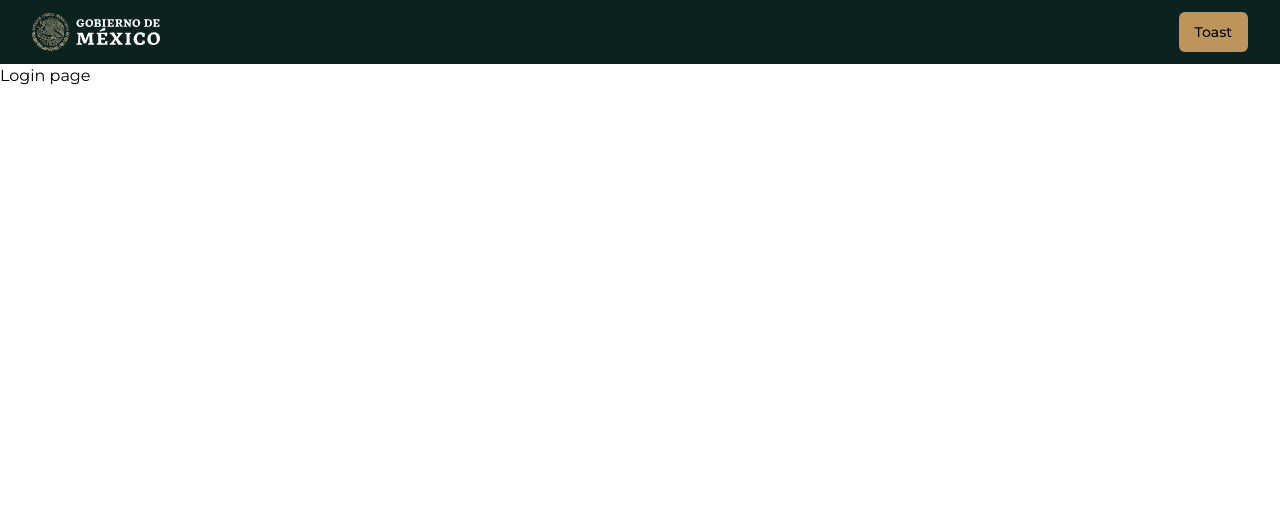
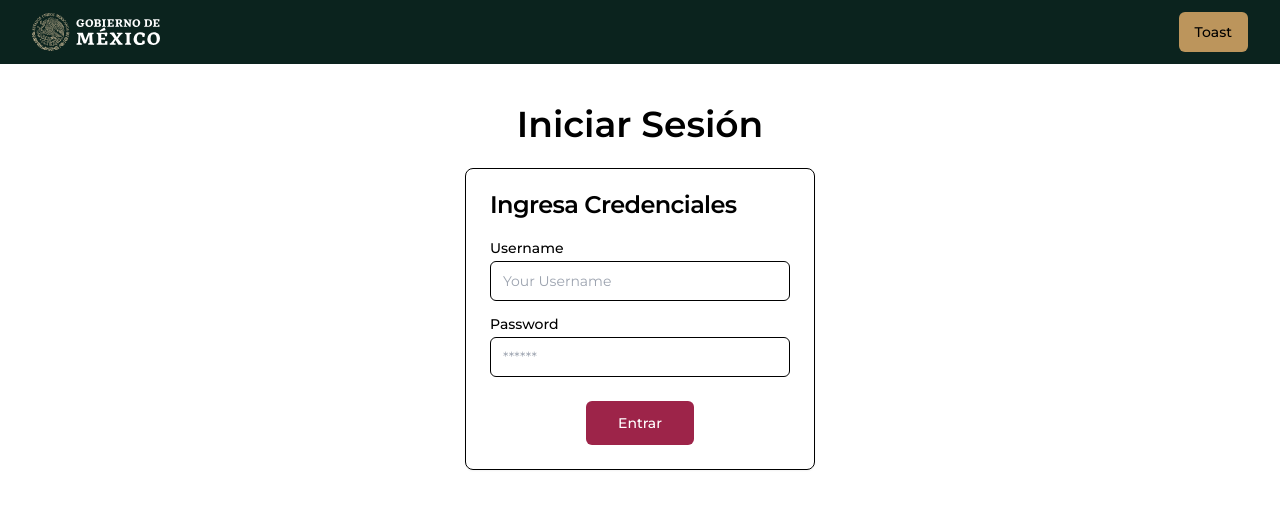
Before and after one commit to IzuOvando/ticket_printer_web_app, a Next.js app: page /login in a window 1280 px wide. Shown: the top 508 px of the page. Built offline with nearby package versions, Linux system fonts and the light colour scheme.

Commit message:
🚧 Auth WIP

```diff
--- a/src/app/api/[...nextauth]/route.ts
+++ b/src/app/api/[...nextauth]/route.ts
@@ -55,7 +55,7 @@ const handler = NextAuth({
       if (user !== null) {
         session.user = user;
       }
-      return await session;
+      return session;
     },
 
     async jwt({ token, user }) {
--- a/src/app/login/page.tsx
+++ b/src/app/login/page.tsx
@@ -1,7 +1,48 @@
+import { Button } from "@/components/ui/button";
+import {
+  Card,
+  CardContent,
+  CardFooter,
+  CardHeader,
+  CardTitle,
+} from "@/components/ui/card";
+import { Input } from "@/components/ui/input";
+import { Label } from "@/components/ui/label";
+
 export default function Login() {
   return (
-    <main>
-      <h1>Login page</h1>
+    <main className="container my-10">
+      <h1 className="text-center text-4xl font-semibold">Iniciar Sesión</h1>
+      <div className="w-full flex justify-center mt-6">
+        <Card className="w-[350px]">
+          <form>
+            <CardHeader>
+              <CardTitle>Ingresa Credenciales</CardTitle>
+            </CardHeader>
+            <CardContent>
+              <div className="grid w-full items-center gap-4">
+                <div className="flex flex-col space-y-1.5">
+                  <Label htmlFor="username">Username</Label>
+                  <Input id="username" placeholder="Your Username" />
+                </div>
+                <div className="flex flex-col space-y-1.5">
+                  <Label htmlFor="password">Password</Label>
+                  <Input id="password" type="password" placeholder="******" />
+                </div>
+              </div>
+            </CardContent>
+            <CardFooter className="flex justify-center">
+              <Button
+                className="bg-secondary hover:bg-secondary-light active:bg-secondary-dark"
+                size={"lg"}
+                style={{ color: "white" }}
+              >
+                Entrar
+              </Button>
+            </CardFooter>
+          </form>
+        </Card>
+      </div>
     </main>
   );
 }
```
Also changed, not shown: src/app/api/login/route.ts (renamed from src/app/api/auth/route.ts).
